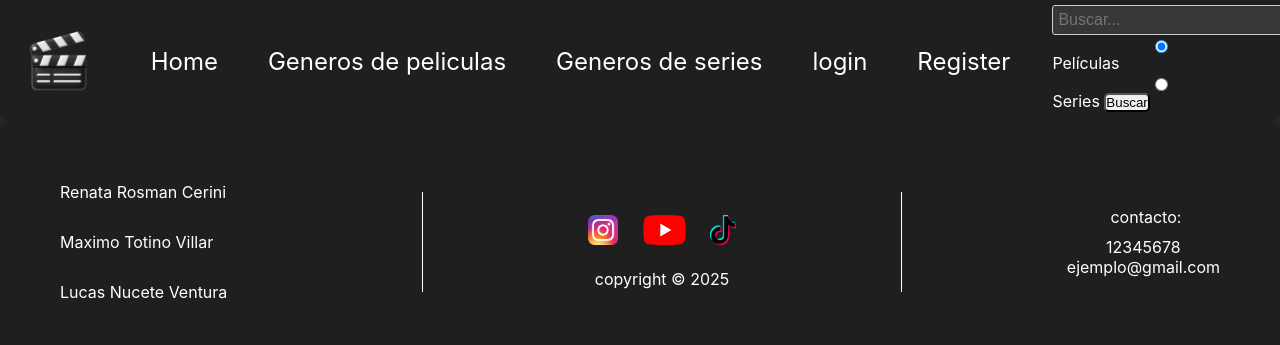
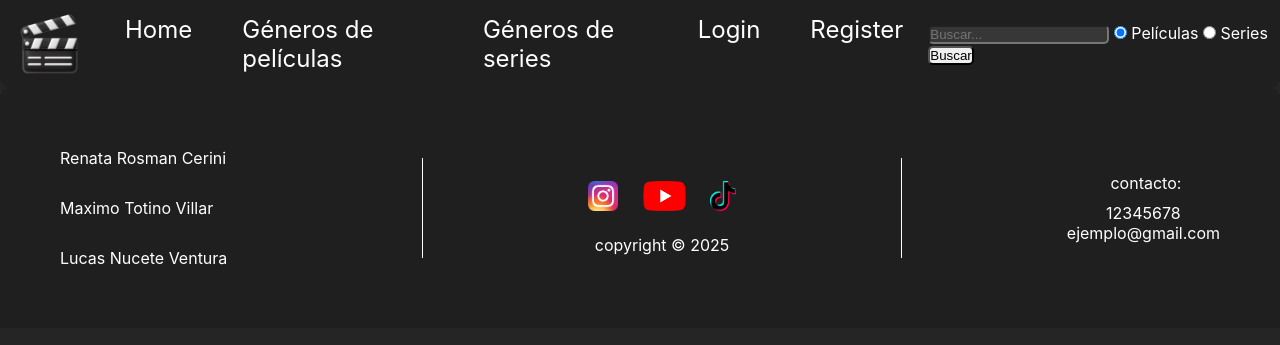
Before and after one commit to renacerini/grupo8-PI, a plain HTML site: page detallePelicula.html in a window 1280 px wide. Drawn offline with Linux system fonts and the light colour scheme; no server answers.

Commit message:
barra detalle pelicula

```diff
--- a/detallePelicula.html
+++ b/detallePelicula.html
@@ -13,49 +13,28 @@
     <header>
         <nav class="header">
             <div class="logo">
-                <a href="index.html" class="logo"><img src="./imagenes/logo.png" alt="logo"></a>
+                <a href="index.html" class="logo"><img src="./imagenes/logo.png" alt="logo" /></a>
             </div>
-
 
             <div class="links">
                 <ul>
-
-                    <li>
-                        <a href="./index.html">Home</a>
-                    </li>
-
-                    <li>
-                        <a href="./generoPelicula.html">Generos de peliculas</a>
-                    </li>
-
-                    <li>
-                        <a href="./generoSerie.html">Generos de series</a>
-                    </li>
-
-
-
-                    <li>
-                        <a href="./login.html">login</a>
-
-                    </li>
-                    <li>
-                        <a href="./register.html">Register</a>
-                    </li>
-
-
+                    <li><a href="./index.html">Home</a></li>
+                    <li><a href="./generoPelicula.html">Géneros de películas</a></li>
+                    <li><a href="./generoSerie.html">Géneros de series</a></li>
+                    <li><a href="./login.html">Login</a></li>
+                    <li><a href="./register.html">Register</a></li>
                 </ul>
-
             </div>
-
             <div class="buscador">
-                <form action="./search-result.html" class="form" method="get">
-                    <input type="text" name="query" placeholder="Buscar..."id="query">
+                <form action="./search-result.html" method="get">
+                    <input type="text" name="query" placeholder="Buscar...">
                     <label><input type="radio" name="tipo" value="movie" checked> Películas</label>
                     <label><input type="radio" name="tipo" value="tv"> Series</label>
                     <button type="submit">Buscar</button>
                 </form>
             </div>
         </nav>
+
     </header>
 
 
```
